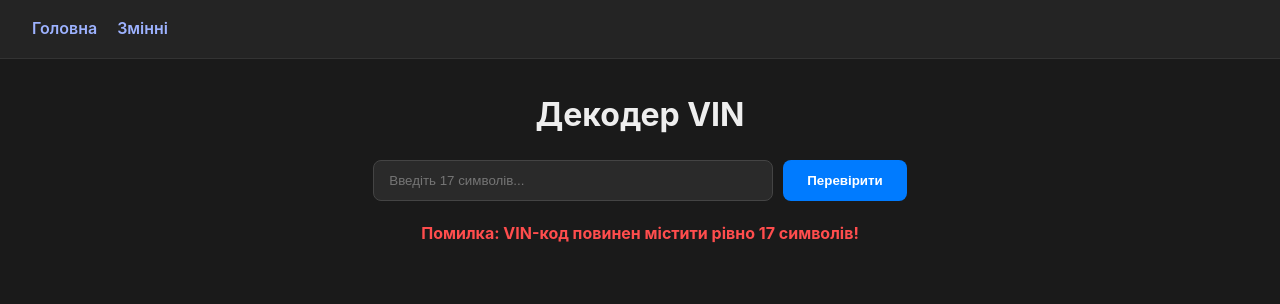
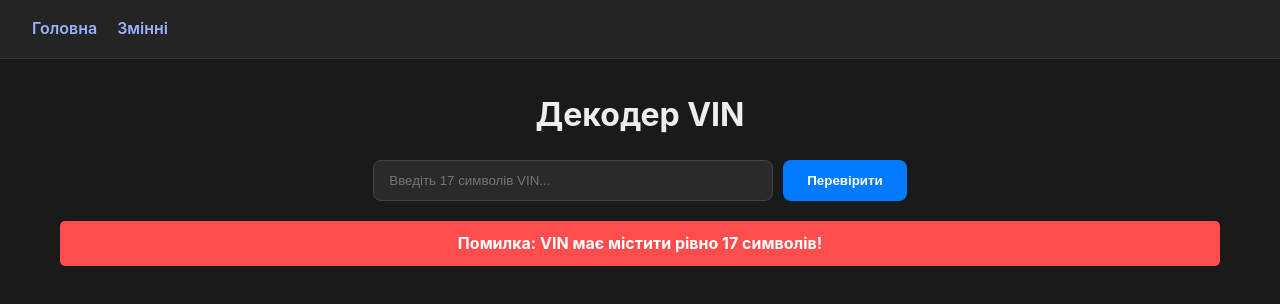
Before and after one commit to alexchobany20132026-cell/vin-decoder, a React (Vite) app: page / in a window 1280 px wide. Both pictures are taken after typing "Sample" into the empty fields and a click on the button "Перевірити". Shown: the top 304 px of the page. Built offline with nearby package versions, Linux system fonts and the light colour scheme.

Commit message:
fix: final map fix in home

```diff
--- a/src/components/VinForm.jsx
+++ b/src/components/VinForm.jsx
@@ -5,9 +5,10 @@ const VinForm = ({ onSearch }) => {
 
   const handleSubmit = (e) => {
     e.preventDefault();
-    const cleanVin = vin.trim().toUpperCase(); // Приводимо до верхнього регістру
+    // Видаляємо зайві пробіли та робимо літери великими
+    const cleanVin = vin.trim().toUpperCase();
     onSearch(cleanVin);
-    setVin("");
+    setVin(""); // Очищуємо поле після натискання кнопки
   };
 
   return (
@@ -16,8 +17,8 @@ const VinForm = ({ onSearch }) => {
         type="text"
         value={vin}
         onChange={(e) => setVin(e.target.value)}
-        placeholder="Введіть 17 символів..."
-        maxLength={17} // Обмежуємо введення в самому полі
+        placeholder="Введіть 17 символів VIN..."
+        maxLength={17} // Не даємо ввести більше 17 символів
       />
       <button type="submit" className="check-btn">
         Перевірити
--- a/src/pages/home.jsx
+++ b/src/pages/home.jsx
@@ -4,7 +4,7 @@ import HistoryList from "../components/HistoryList";
 
 const Home = () => {
   const [history, setHistory] = useState([]);
-  const [error, setError] = useState(""); // Стан для помилки
+  const [error, setError] = useState(""); // Стан для тексту помилки
 
   useEffect(() => {
     const saved = localStorage.getItem("vinHistory");
@@ -17,18 +17,22 @@ const Home = () => {
   }, []);
 
   const handleSearch = (vin) => {
-    setError(""); // Скидаємо стару помилку перед новою перевіркою
+    // 1. Очищуємо попередню помилку
+    setError("");
 
-    // Валідація: VIN має бути рівно 17 символів
+    // 2. ПЕРЕВІРКА: якщо довжина не 17 знаків
     if (vin.length !== 17) {
-      setError("Помилка: VIN-код повинен містити рівно 17 символів!");
-      return;
+      setError("Помилка: VIN має містити рівно 17 символів!");
+      return; // Зупиняємо виконання, далі код не йде
     }
 
-    // Якщо все ок, додаємо в історію
-    const newHistory = [vin, ...history.filter((h) => h !== vin)].slice(0, 5);
-    setHistory(newHistory);
-    localStorage.setItem("vinHistory", JSON.stringify(newHistory));
+    // 3. Якщо VIN правильний, додаємо в історію
+    setHistory((prev) => {
+      const current = Array.isArray(prev) ? prev : [];
+      const newHistory = [vin, ...current.filter((h) => h !== vin)].slice(0, 5);
+      localStorage.setItem("vinHistory", JSON.stringify(newHistory));
+      return newHistory;
+    });
   };
 
   const clearHistory = () => {
@@ -42,10 +46,18 @@ const Home = () => {
 
       <VinForm onSearch={handleSearch} />
 
-      {/* Вивід повідомлення про помилку */}
+      {/* ВИВІД ПОМИЛКИ: показуємо тільки якщо error не порожній */}
       {error && (
         <div
-          style={{ color: "#ff4d4d", marginBottom: "15px", fontWeight: "bold" }}
+          style={{
+            color: "white",
+            background: "#ff4d4d",
+            padding: "10px",
+            borderRadius: "5px",
+            margin: "10px 0",
+            textAlign: "center",
+            fontWeight: "bold",
+          }}
         >
           {error}
         </div>
```
